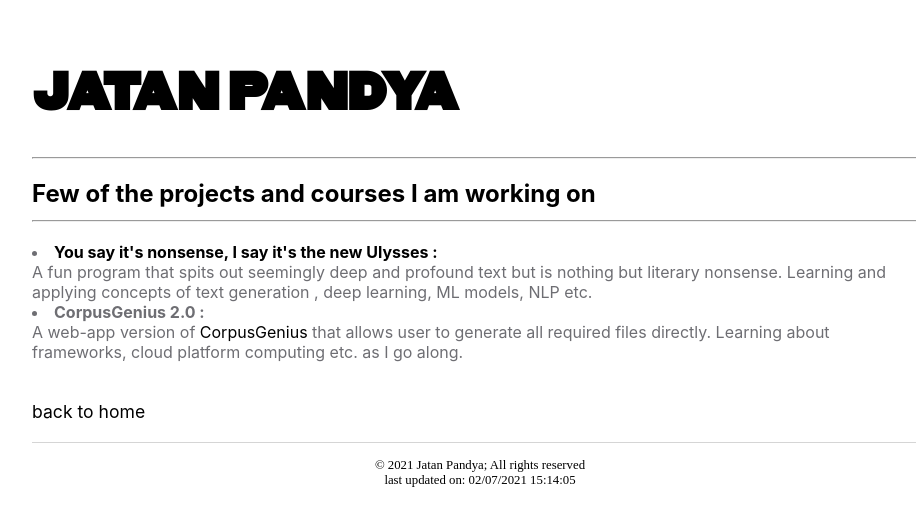
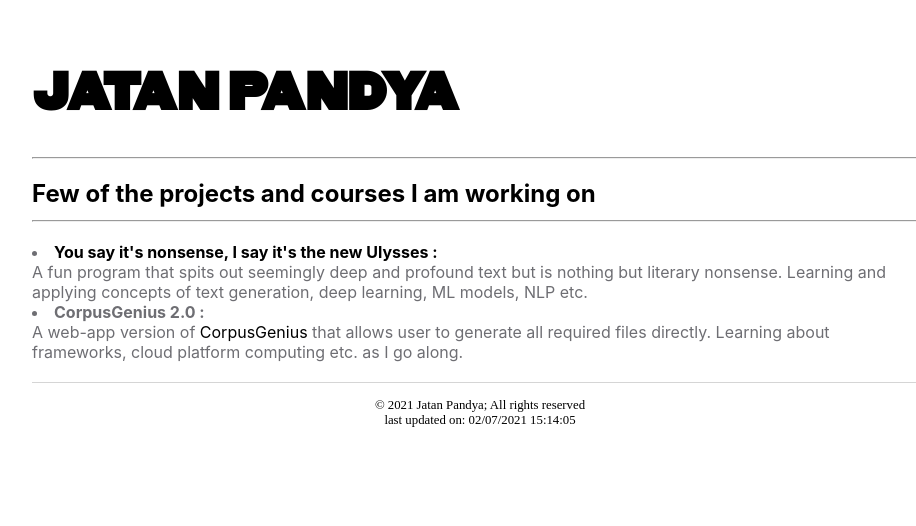
Before and after one commit to jatanjay/jatanjay.github.io, a Jekyll site: the page built from rollingstone.html, in a window 1280 px wide. Shown: the top 526 px of the page, without its empty margins (160-1076 px from the left). Built offline with Jekyll 4.4.1, drawn with Linux system fonts in a browser that asks for light colours; nearby versions of some CDN libraries; some web fonts are replaced.

Commit message:
Update rollingstone.html

```diff
--- a/rollingstone.html
+++ b/rollingstone.html
@@ -4,7 +4,6 @@
 ---
 <script src="https://kit.fontawesome.com/66d3b574e9.js" crossorigin="anonymous"></script>
 <link rel="stylesheet" type="text/css" href="/css/main.css">
-
 
 <h2>Few of the projects and courses I am working on
     <hr />
@@ -14,7 +13,7 @@
     <l>
         <li><b><a href="https://jatanjay.github.io/NonsenseUlysses/">You say it's nonsense, I say it's the new Ulysses : </a></b> <br />
             A fun program that spits out seemingly deep and profound text but is nothing but literary nonsense.
-            Learning and applying concepts of text generation , deep learning, ML models, NLP etc.
+            Learning and applying concepts of text generation, deep learning, ML models, NLP etc.
         </li>
 
         <li><b>CorpusGenius 2.0 :</b><br />
@@ -23,6 +22,5 @@
             along.
         </li>
     </l>
-    <br />
+   <br />
 </div>
-<p><a href="/" title="Jatan Pandya's homepage">back to home</a></p>
```
